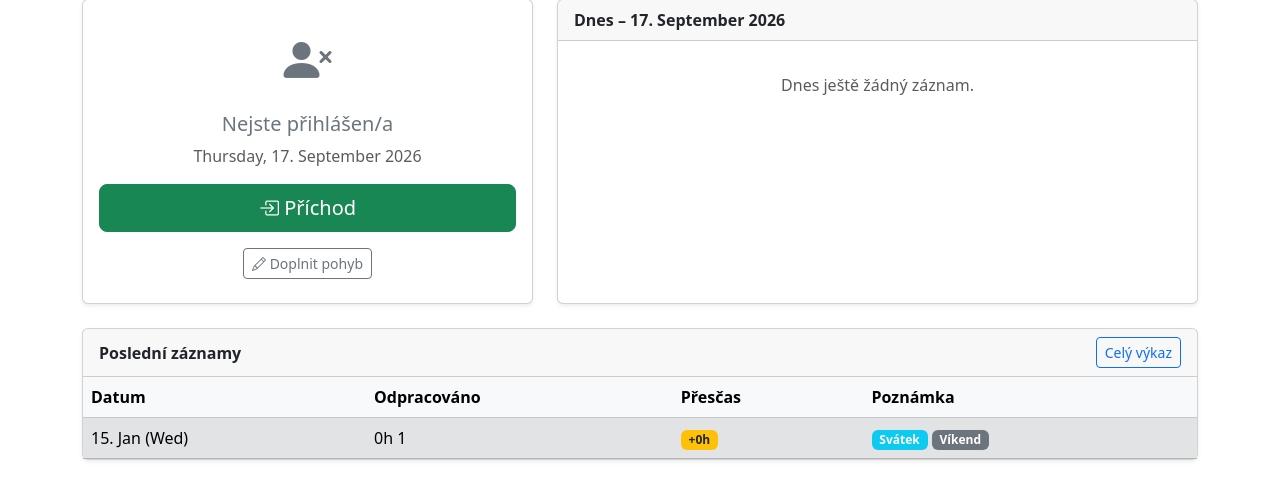
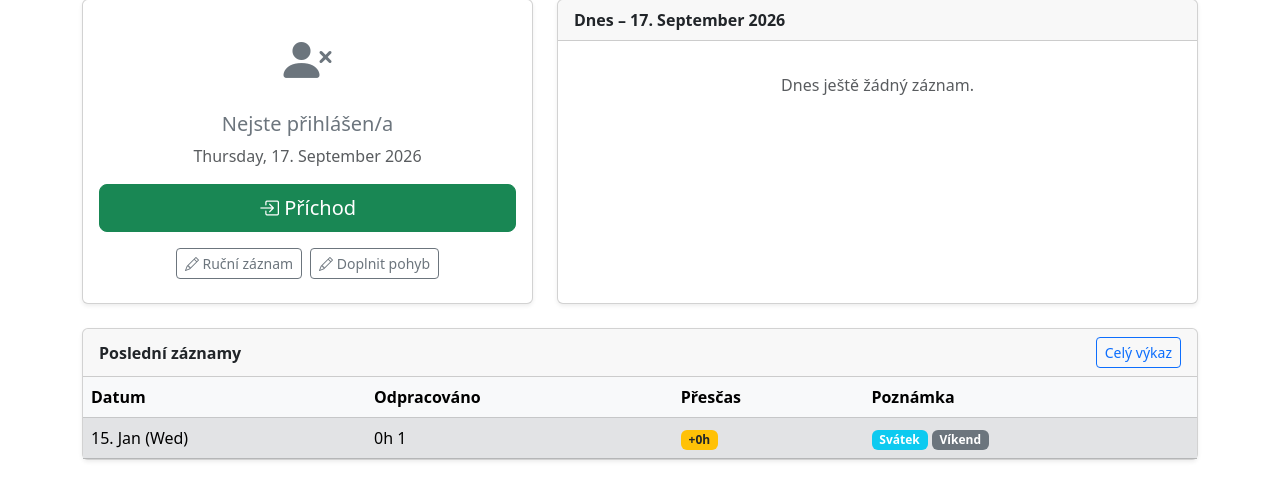
Before and after one commit to kittler-vladimir/evidence-prac-doby, a Django app: page /dochazka/ in a window 1280 px wide. Shown: the part 105-605 px from the top of the page. Run offline with Django 5.2, Linux system fonts and the light colour scheme; a user stored in the database is signed in; tables that the repository leaves empty hold one stand-in row (values such as "Sample post"); data that the repository does not hold is empty.

Commit message:
fix(timetracking): restore manual work session entry, fix save crash
WorkSessionRucneForm never set employee on its instance, so every
submission crashed with RelatedObjectDoesNotExist inside
WorkSession.clean() during form.is_valid() — before any validation
result could be returned. Set instance.employee in __init__() before
full_clean() runs, and bring the "Ruční záznam" button back to the
dashboard now that saving actually works.

Co-Authored-By: Claude Sonnet 5 <noreply@anthropic.com>

```diff
--- a/templates/timetracking/dashboard.html
+++ b/templates/timetracking/dashboard.html
@@ -65,7 +65,9 @@
         {% endif %}
 
         <div class="mt-3 d-flex gap-2 justify-content-center">
-          {# Ruční přidání pracovního bloku dočasně skryto — proces chybuje, blok se neuloží (viz pridat_session). #}
+          <a href="{% url 'timetracking:pridat_session' %}" class="btn btn-outline-secondary btn-sm">
+            <i class="bi bi-pencil"></i> Ruční záznam
+          </a>
           <a href="{% url 'timetracking:pridat_pohyb' %}" class="btn btn-outline-secondary btn-sm">
             <i class="bi bi-pencil"></i> Doplnit pohyb
           </a>
--- a/timetracking/forms.py
+++ b/timetracking/forms.py
@@ -45,6 +45,10 @@ class WorkSessionRucneForm(forms.ModelForm):
     def __init__(self, *args, employee=None, **kwargs):
         self.employee = employee
         super().__init__(*args, **kwargs)
+        # Model.clean() (viz WorkSession.clean()) čte self.employee při
+        # full_clean() uvnitř is_valid() — bez tohoto přiřazení tu instance
+        # ještě employee nemá a přístup na FK popadá RelatedObjectDoesNotExist.
+        self.instance.employee = employee
 
     def clean(self):
         cleaned = super().clean()
```
